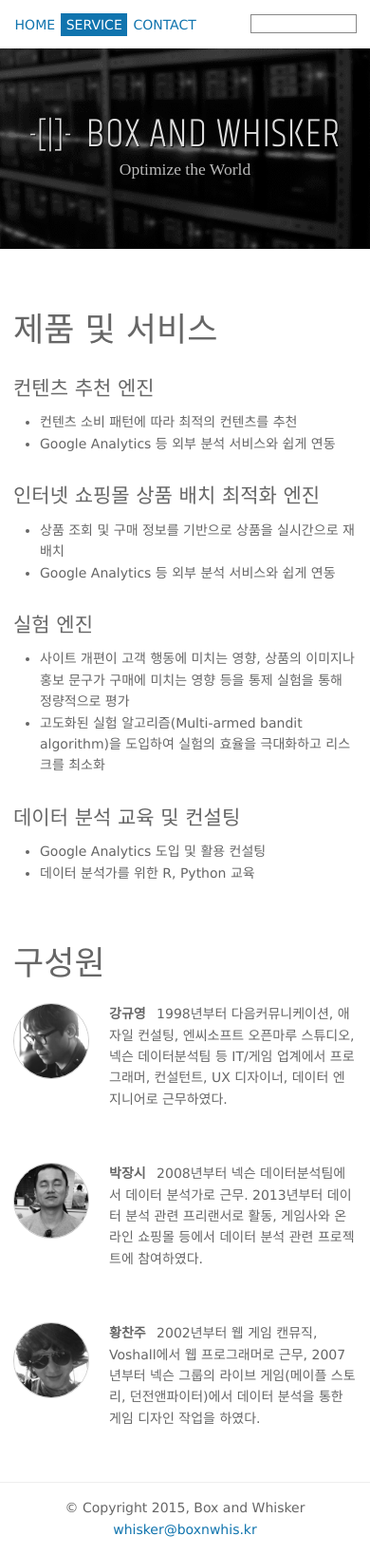
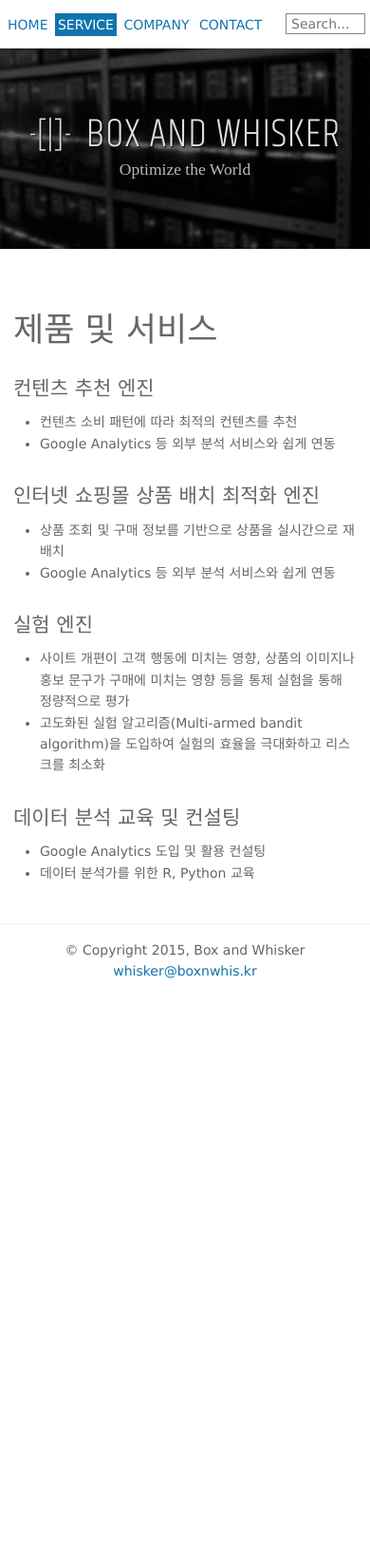
Before and after one commit to boxnwhiskr/boxnwhiskr.github.io, a Jekyll site: the page built from service.html, in a window 390 px wide. Shown: the whole page at 95% size. Built offline with Jekyll 4.4.1, drawn with Linux system fonts in a browser that asks for light colours; nearby versions of some CDN libraries; some web fonts are replaced; after the commit the page ends 1049 px from its top, so only the background shows below that.

Commit message:
Separate Company page and Service page

```diff
--- a/_config.yml
+++ b/_config.yml
@@ -18,6 +18,8 @@ navigation:
   text: Home
 - url: /service.html
   text: Service
+- url: /company.html
+  text: Company
 - url: /contact.html
   text: Contact
 
--- a/_layouts/default.html
+++ b/_layouts/default.html
@@ -52,7 +52,7 @@ if(location.hostname !== 'boxnwhis.kr' && location.hostname !== 'www.boxnwhis.kr
         {% endfor %}
         <li class="search">
             <form class="searchform" method="get" action="#">
-                <input type="text" name="q">
+                <input type="text" name="q" placeholder="Search...">
                 <input type="submit" value="Search">
             </form>
         </li>
--- a/css/main.scss
+++ b/css/main.scss
@@ -87,7 +87,6 @@ body > nav {
   }
   li {
     display: inline-block;
-    margin-left: -4px;
   }
   a {
     padding: 0.3em 0.4em 0.2em;
@@ -104,6 +103,7 @@ body > nav {
     float: right;
     input[type="text"] {
       width: 8em;
+      padding: 2px 5px;
       border: 1px solid #888;
       outline: none;
     }
@@ -386,8 +386,23 @@ body > .connect {
     }
   }
 
-  body > nav input[type="submit"] {
-    display: none;
+  body > nav {
+    padding-left: 5px;
+    padding-right: 5px;
+
+    a {
+      padding-left: 3px;
+      padding-right: 3px;
+    }
+
+    li.search {
+      input[type="text"] {
+        width: 6em;
+      }
+      input[type="submit"] {
+        display: none;
+      }
+    }
   }
 }
 
--- a/service.html
+++ b/service.html
@@ -38,34 +38,3 @@ title: About
         </li>
     </ul>
 </section>
-
-<section class="people">
-    <h1>구성원</h1>
-    <ul>
-        <li>
-            <img class="profile" src="/img/people/alan.png" alt="강규영">
-            <h2 class="name">강규영</h2>
-            <p>
-                1998년부터 다음커뮤니케이션, 애자일 컨설팅, 엔씨소프트 오픈마루 스튜디오,
-                넥슨 데이터분석팀 등 IT/게임 업계에서 프로그래머, 컨설턴트, UX 디자이너, 데이터
-                엔지니어로 근무하였다.
-            </p>
-        </li>
-        <li>
-            <img class="profile" src="/img/people/jangsea.png" alt="박장시">
-            <h2 class="name">박장시</h2>
-            <p>
-                2008년부터 넥슨 데이터분석팀에서 데이터 분석가로 근무. 2013년부터 데이터 분석 관련
-                프리랜서로 활동, 게임사와 온라인 쇼핑몰 등에서 데이터 분석 관련 프로젝트에 참여하였다.
-            </p>
-        </li>
-        <li>
-            <img class="profile" src="/img/people/chanjoo.png" alt="황찬주">
-            <h2 class="name">황찬주</h2>
-            <p>
-                2002년부터 웹 게임 캔뮤직, Voshall에서 웹 프로그래머로 근무, 2007년부터 넥슨 그룹의
-                라이브 게임(메이플 스토리, 던전앤파이터)에서 데이터 분석을 통한 게임 디자인 작업을 하였다.
-            </p>
-        </li>
-    </ul>
-</section>
```
Also changed, not shown: other parts of service.html (+1 -1 lines), company.html (added, +34 -0 lines).
